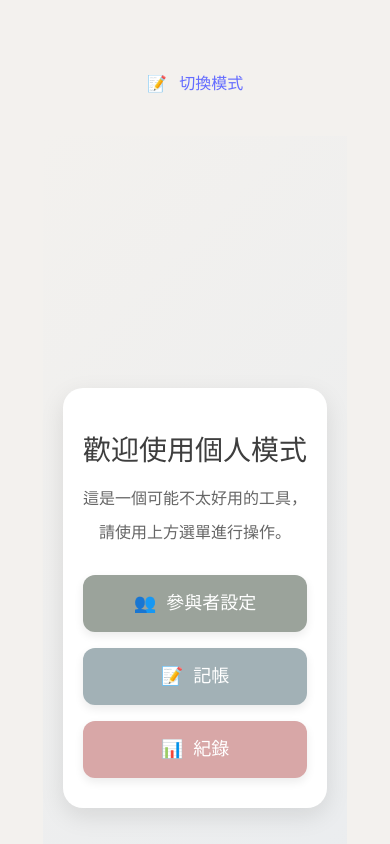
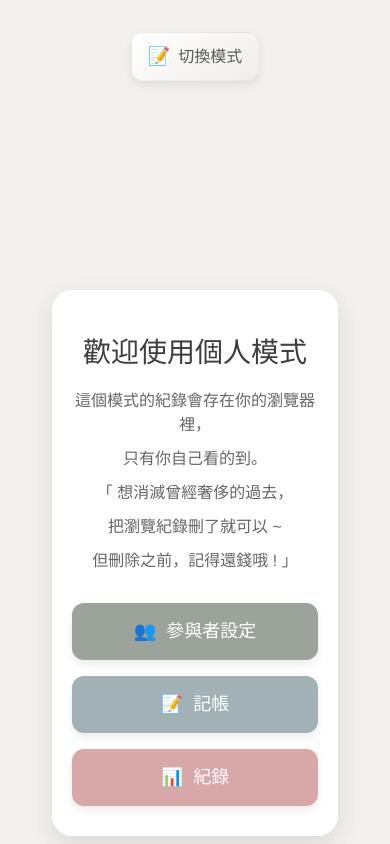
Before and after one commit to Fin-uu/finbot_web, a Vue app in the folder finbot_web/: page /personalHome in a window 390 px wide. Shown: the top 844 px of the page. Built offline with nearby package versions, Linux system fonts and the light colour scheme.

Commit message:
又調整版面了

```diff
--- a/finbot_web/src/App.vue
+++ b/finbot_web/src/App.vue
@@ -18,68 +18,43 @@
 
 <!-- ✅ Scoped：只限本元件使用的樣式 -->
 <style scoped>
-.container {
-  max-width: 800px;
-  margin: 0 auto;
-  padding: 20px;
-  font-family: 'Helvetica Neue', Arial, sans-serif;
-  color: #333;
+.nav-tabs {
+  display: flex;
+  justify-content: center;
+  margin-bottom: 20px;
+  width: 100%;
 }
 
-.card-actions {
+.nav-tab {
   display: flex;
-  flex-wrap: wrap;
-  justify-content: center;
-  gap: 15px;
-  margin: 20px 0;
-  padding: 10px 0;
+  align-items: center;
+  padding: 12px 20px;
+  border-radius: 12px;
+  text-decoration: none;
+  color: #5a5a5a;
+  font-weight: 500;
+  background: linear-gradient(145deg, #ffffff, #f0eeeb);
+  box-shadow: 0 4px 10px rgba(0, 0, 0, 0.08);
+  transition: all 0.3s ease;
+  border: 1px solid rgba(0, 0, 0, 0.05);
 }
 
-.btn {
-  padding: 15px 20px;
-  border: none;
-  border-radius: 8px;
-  font-size: 18px;
-  cursor: pointer;
-  transition: all 0.3s ease;
-  display: flex;
-  align-items: center;
-  justify-content: center;
-  text-decoration: none;
-  background-color: #3498db;
-  color: white;
-  box-shadow: 0 2px 5px rgba(52, 152, 219, 0.3);
-  min-width: 200px;
-  text-align: center;
+.nav-tab:hover {
+  transform: translateY(-2px);
+  box-shadow: 0 6px 15px rgba(0, 0, 0, 0.1);
+  background: linear-gradient(145deg, #ffffff, #f5f3f0);
 }
 
-.btn:hover {
-  background-color: #2980b9;
-  transform: translateY(-2px);
-  box-shadow: 0 4px 8px rgba(52, 152, 219, 0.4);
+.nav-tab .icon {
+  margin-right: 8px;
+  font-size: 18px;
 }
 
-.icon {
-  margin-right: 8px;
-  font-style: normal;
-}
-
+/* 讓按鈕在手機上也好看 */
 @media (max-width: 600px) {
-  .container {
-    padding: 10px;
-    text-align: center;
-  }
-
-  .btn {
-    font-size: 18px;
-    padding: 15px 20px;
-    width: auto;
-    margin: 10px auto;
-    display: inline-block;
-  }
-
-  .icon {
-    margin-right: 8px;
+  .nav-tab {
+    padding: 10px 16px;
+    font-size: 16px;
   }
 }
 </style>
--- a/finbot_web/src/components/HelloWorld.vue
+++ b/finbot_web/src/components/HelloWorld.vue
@@ -3,8 +3,7 @@
     <div class="card">
       <h1 class="title">歡迎光臨 🎉</h1>
       <div class="welcome-text">
-        <p>這是一個可能不太好用的工具，</p>
-        <p>請使用上方選單進行操作。</p>
+        <p>這是一個可能不太好用的工具。</p>
       </div>
 
       <div class="btn-group">
@@ -38,7 +37,7 @@ function handleGroupAccess() {
 <style scoped>
 /* 背景 */
 .container {
-  background: linear-gradient(135deg, #f3f1ee, #e9ecef);
+  background: linear-gradient(135deg, #f3f1ee, #f3f1ee);
   min-height: 100vh;
   padding: 40px 20px;
   display: flex;
--- a/finbot_web/src/components/group/groupAccount.vue
+++ b/finbot_web/src/components/group/groupAccount.vue
@@ -298,7 +298,7 @@ export default {
   padding: 15px;
   font-family: 'Helvetica Neue', Arial, sans-serif;
   color: #333;
-  background-color: #f5f7fa;
+  background-color: #f3f1ee;
   min-height: 100vh;
 }
 
--- a/finbot_web/src/components/group/groupExpenseHistory.vue
+++ b/finbot_web/src/components/group/groupExpenseHistory.vue
@@ -235,7 +235,7 @@ watch(expenses, () => {
   padding: 15px;
   font-family: 'Helvetica Neue', Arial, sans-serif;
   color: #333;
-  background-color: #f5f7fa;
+  background-color: #f3f1ee;
   min-height: 100vh;
 }
 
--- a/finbot_web/src/components/group/groupHome.vue
+++ b/finbot_web/src/components/group/groupHome.vue
@@ -6,7 +6,7 @@
       <h2 class="section-title">功能選單</h2>
       <div class="welcome-text">
         <p></p>
-        <p>請選擇下方功能</p>
+        <p></p>
       </div>
 
       <div class="quick-actions">
@@ -28,7 +28,7 @@
 <style scoped>
 /* 背景與版面 */
 .container {
-  background: linear-gradient(135deg, #f3f1ee, #e9ecef);
+  background: linear-gradient(135deg, #f3f1ee, #f3f1ee);
   min-height: 100vh;
   padding: 40px 20px;
   font-family: 'Helvetica Neue', Arial, sans-serif;
--- a/finbot_web/src/components/personal/accounting.vue
+++ b/finbot_web/src/components/personal/accounting.vue
@@ -169,7 +169,7 @@ onMounted(() => {
 <style scoped>
 /* 背景與版面 */
 .container {
-  background: linear-gradient(135deg, #f3f1ee, #e9ecef);
+  background: linear-gradient(135deg, #f3f1ee, #f3f1ee);
   min-height: 100vh;
   padding: 40px 20px;
   font-family: 'Helvetica Neue', Arial, sans-serif;
@@ -261,6 +261,9 @@ onMounted(() => {
 /* 表單區塊 */
 .form-group {
   margin-bottom: 20px;
+  max-width: 600px; /* 限制最大寬度 */
+  margin-left: auto;
+  margin-right: auto;
 }
 
 .form-group label {
@@ -274,9 +277,12 @@ select {
   width: 100%;
   padding: 12px;
   border: 1px solid #ddd;
-  border-radius: 4px;
+  border-radius: 8px;
   font-size: 16px;
+  box-sizing: border-box;
+  max-width: 100%;
 }
+
 
 input:focus,
 select:focus {
--- a/finbot_web/src/components/personal/expenseHistory.vue
+++ b/finbot_web/src/components/personal/expenseHistory.vue
@@ -227,7 +227,7 @@ watch(expenses, () => {
 <style scoped>
 /* 背景與版面 */
 .container {
-  background: linear-gradient(135deg, #f3f1ee, #e9ecef);
+  background: linear-gradient(135deg, #f3f1ee, #f3f1ee);
   min-height: 100vh;
   padding: 40px 20px;
   font-family: 'Helvetica Neue', Arial, sans-serif;
--- a/finbot_web/src/components/personal/participants.vue
+++ b/finbot_web/src/components/personal/participants.vue
@@ -93,7 +93,7 @@ onMounted(loadFromLocalStorage)
 <style scoped>
 /* 背景與版面 */
 .container {
-  background: linear-gradient(135deg, #f3f1ee, #e9ecef);
+  background: linear-gradient(135deg, #f3f1ee, #f3f1ee);
   min-height: 100vh;
   padding: 40px 20px;
   font-family: 'Helvetica Neue', Arial, sans-serif;
--- a/finbot_web/src/components/personal/personalHome.vue
+++ b/finbot_web/src/components/personal/personalHome.vue
@@ -3,8 +3,12 @@
     <div class="card">
       <h1 class="title">歡迎使用個人模式</h1>
       <div class="welcome-text">
-        <p>這是一個可能不太好用的工具，</p>
-        <p>請使用上方選單進行操作。</p>
+        <p>這個模式的紀錄會存在你的瀏覽器裡，</p>
+        <p>只有你自己看的到。</p>
+        <p>「 想消滅曾經奢侈的過去，</p>
+        <p>把瀏覽紀錄刪了就可以 ~</p>
+        <p>但刪除之前，記得還錢哦 ! 」</p>
+        <p></p>
       </div>
 
       <div class="btn-group">
@@ -29,7 +33,7 @@
 <style scoped>
 /* 背景 */
 .container {
-  background: linear-gradient(135deg, #f3f1ee, #e9ecef);
+  background: linear-gradient(135deg, #f3f1ee, #f3f1ee);
   min-height: 100vh;
   padding: 40px 20px;
   display: flex;
```
